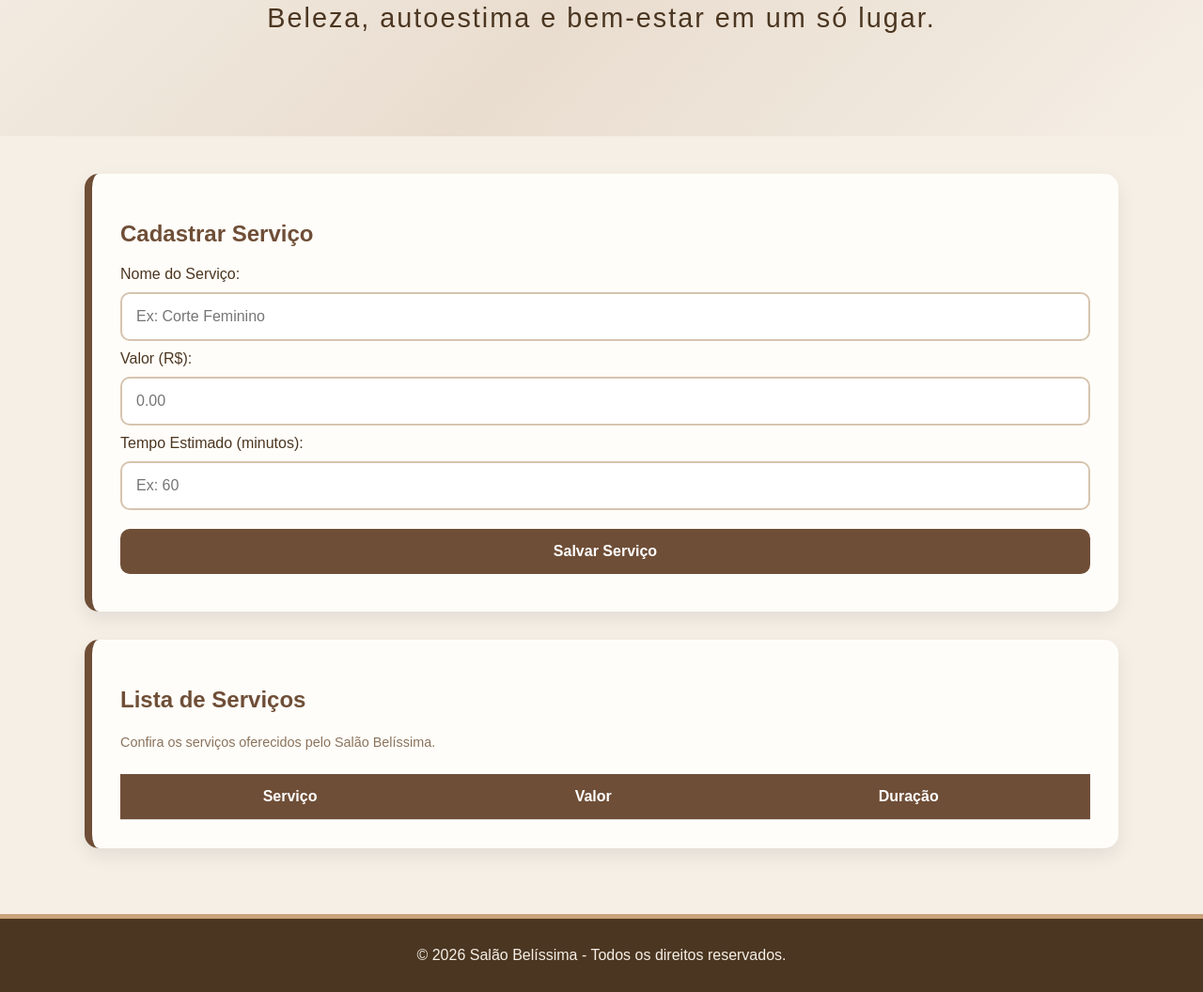
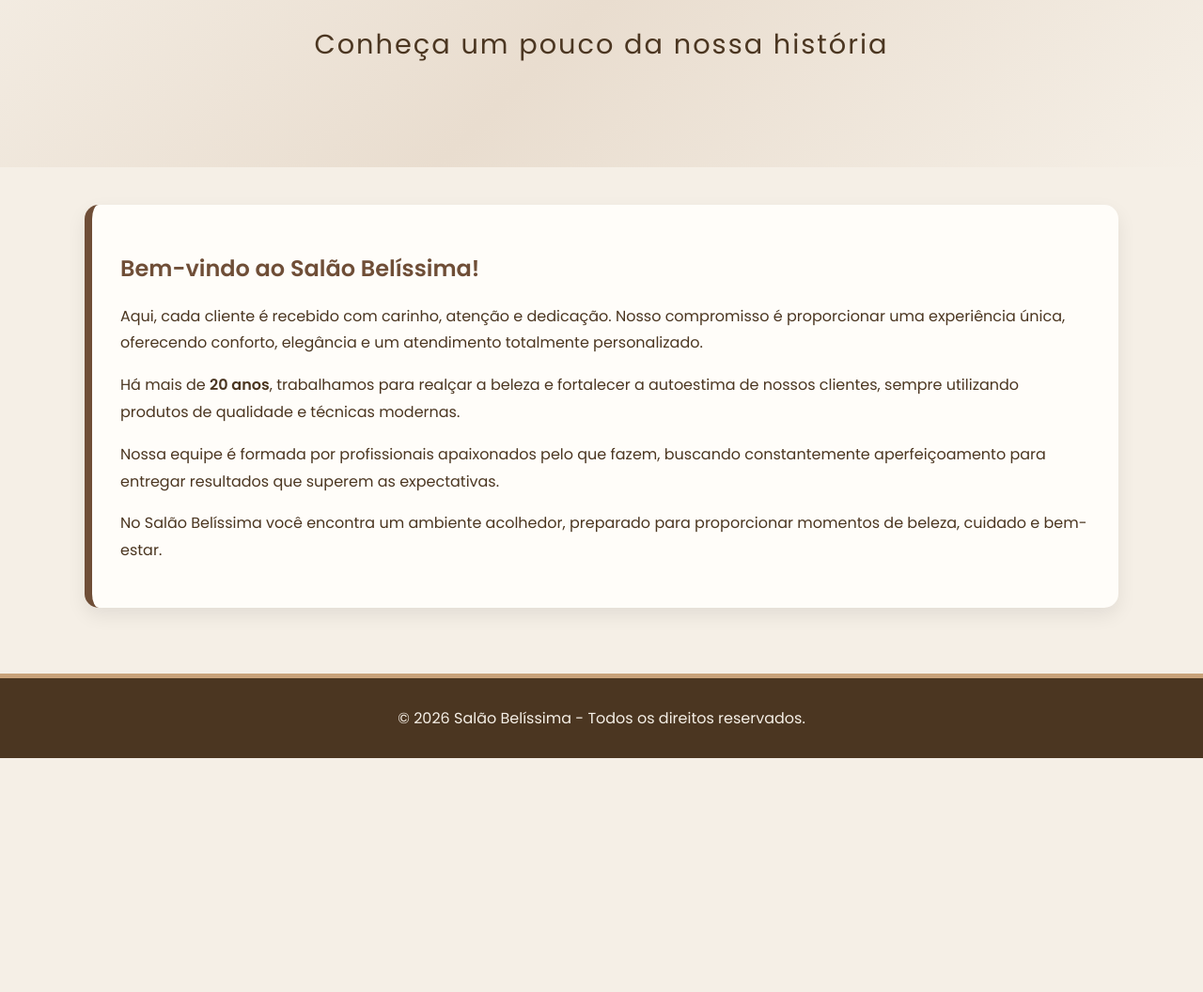
Before and after one commit to izabelap28/naildesign, a plain HTML site: page sobre.html in a window 1280 px wide. Shown: the part 257-1313 px from the top of the page at 94% size. After the commit the page ends 1064 px from the top, so only its background shows below. Drawn offline with nearby package versions, Linux system fonts and the light colour scheme; no server answers.

Commit message:
Update sobre.html

```diff
--- a/sobre.html
+++ b/sobre.html
@@ -1,15 +1,26 @@
 <!DOCTYPE html>
-<html lang="pt-br">
+<html lang="pt-BR">
+
 <head>
     <meta charset="UTF-8">
+    <meta name="viewport" content="width=device-width, initial-scale=1.0">
+    <title>Salão Belíssima - Sobre</title>
     <link rel="stylesheet" href="estilo.css">
-    <title>Salão Belíssima - Serviços</title>
+
+    <link rel="preconnect" href="https://fonts.googleapis.com">
+    <link rel="preconnect" href="https://fonts.gstatic.com" crossorigin>
+
+    <link href="https://fonts.googleapis.com/css2?family=Poppins:wght@300;400;500;600&family=Playfair+Display:wght@500;700&display=swap" rel="stylesheet">
+
 </head>
 
 <body>
 
 <nav>
-        <div class="logo">SALÃO BELÍSSIMA</div>
+
+    <div class="logo">
+        SALÃO BELÍSSIMA
+    </div>
 
     <a href="index.html">Início</a>
     <a href="sobre.html">Sobre</a>
@@ -17,87 +28,63 @@
     <a href="contato.html">Contato</a>
     <a href="agendamento.html">Agendamento</a>
     <a href="consultas.html">Consultas</a>
+
 </nav>
 
+
 <header class="banner">
-        <h1>Nossos Serviços</h1>
-        <p>Beleza, autoestima e bem-estar em um só lugar.</p>
+
+    <h1>SOBRE</h1>
+
+    <p>Conheça um pouco da nossa história</p>
+
 </header>
+
 
 <div class="container">
 
     <div class="card">
 
-            <h2>Cadastrar Serviço</h2>
+        <h2>Bem-vindo ao Salão Belíssima!</h2>
 
-            <form action="/salvar-servico" method="POST">
-
-                <label for="descricao">Nome do Serviço:</label>
-                <input type="text" id="descricao" name="descricao" placeholder="Ex: Corte Feminino" required>
-
-                <label for="preco">Valor (R$):</label>
-                <input type="number" step="0.01" id="preco" name="preco" placeholder="0.00" required>
-
-                <label for="tempo_estimado">Tempo Estimado (minutos):</label>
-                <input type="number" id="tempo_estimado" name="tempo_estimado" placeholder="Ex: 60" required>
-
-                <button type="submit">Salvar Serviço</button>
-
-            </form>
-
-        </div>
-
-        <div class="card" style="margin-top:20px;">
-
-            <h2>Lista de Serviços</h2>
-
-            <p style="font-size:0.9rem; color:var(--text-muted); margin-bottom:10px;">
-                Confira os serviços oferecidos pelo Salão Belíssima.
+        <p>
+            Aqui, cada cliente é recebido com carinho, atenção e dedicação.
+            Nosso compromisso é proporcionar uma experiência única,
+            oferecendo conforto, elegância e um atendimento totalmente personalizado.
         </p>
 
-            <table>
+        <p>
+            Há mais de <strong>20 anos</strong>, trabalhamos para realçar
+            a beleza e fortalecer a autoestima de nossos clientes,
+            sempre utilizando produtos de qualidade e técnicas modernas.
+        </p>
 
-                <thead>
-                    <tr>
-                        <th>Serviço</th>
-                        <th>Valor</th>
-                        <th>Duração</th>
-                    </tr>
-                </thead>
+        <p>
+            Nossa equipe é formada por profissionais apaixonados pelo que fazem,
+            buscando constantemente aperfeiçoamento para entregar resultados
+            que superem as expectativas.
+        </p>
 
-                <tbody id="lista-servicos">
-                </tbody>
-
-            </table>
+        <p>
+            No Salão Belíssima você encontra um ambiente acolhedor,
+            preparado para proporcionar momentos de beleza, cuidado
+            e bem-estar.
+        </p>
 
     </div>
 
 </div>
 
-    <script>
-        fetch('/listar-servicos')
-            .then(res => res.json())
-            .then(servicos => {
-                const corpoTabela = document.getElementById('lista-servicos');
+<footer class="rodape">
 
-                servicos.forEach(s => {
-                    corpoTabela.innerHTML += `
-                        <tr>
-                            <td><strong>${s.descricao}</strong></td>
-                            <td>R$ ${Number(s.preco).toFixed(2)}</td>
-                            <td>${s.tempo_estimado} min</td>
-                        </tr>`;
-                });
-            })
-            .catch(err => console.error("Erro ao listar serviços:", err));
-    </script>
+    <div class="container-rodape">
+
+        <p>&copy; 2026 Salão Belíssima - Todos os direitos reservados.</p>
+
+    </div>
+
+</footer>
 
 </body>
 
-<footer class="rodape">
-    <div class="container-rodape">
-        <p>&copy; 2026 Salão Belíssima - Todos os direitos reservados.</p>
-    </div>
-</footer>
-
 </html>
```
Lines whose indentation alone changed are shown as unchanged.
